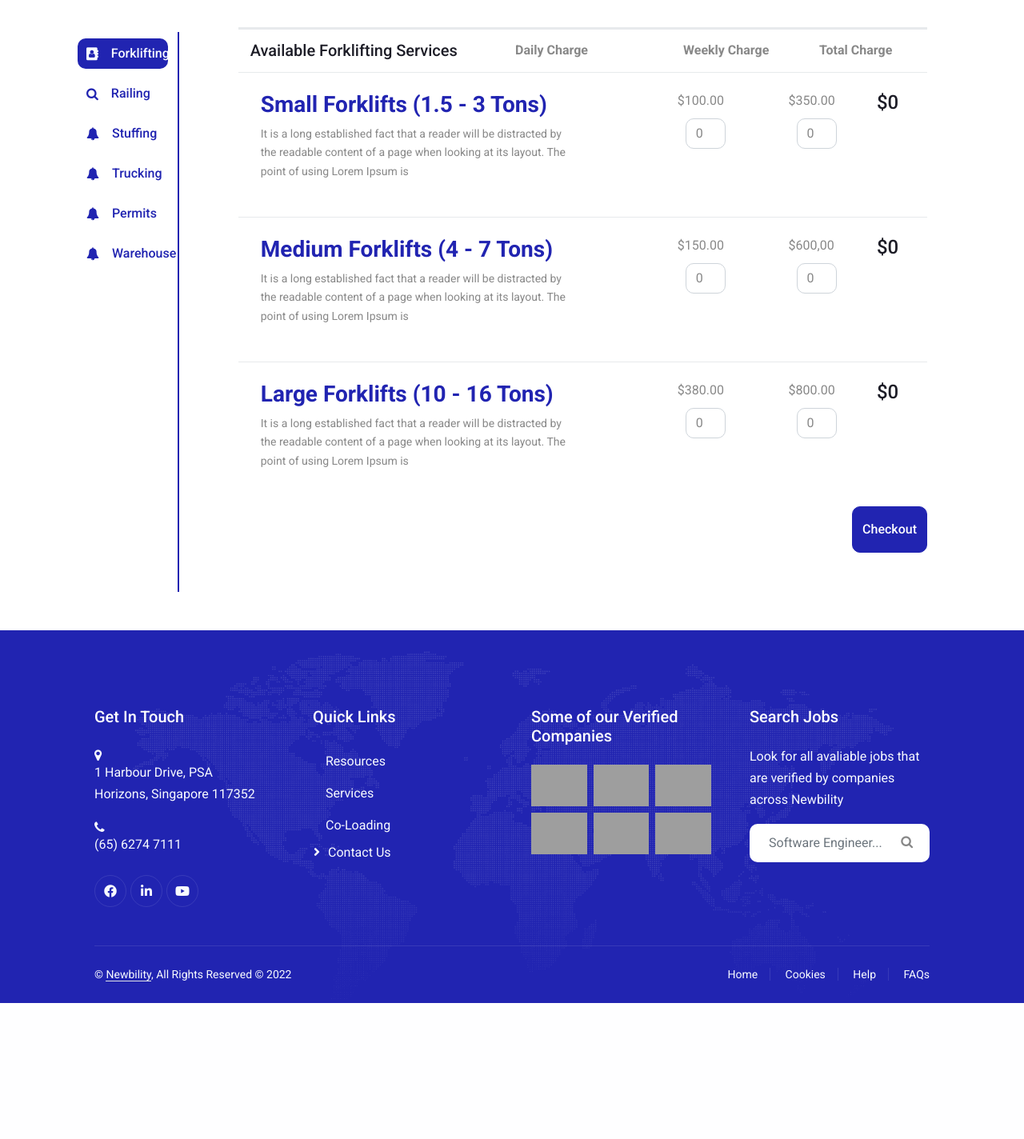
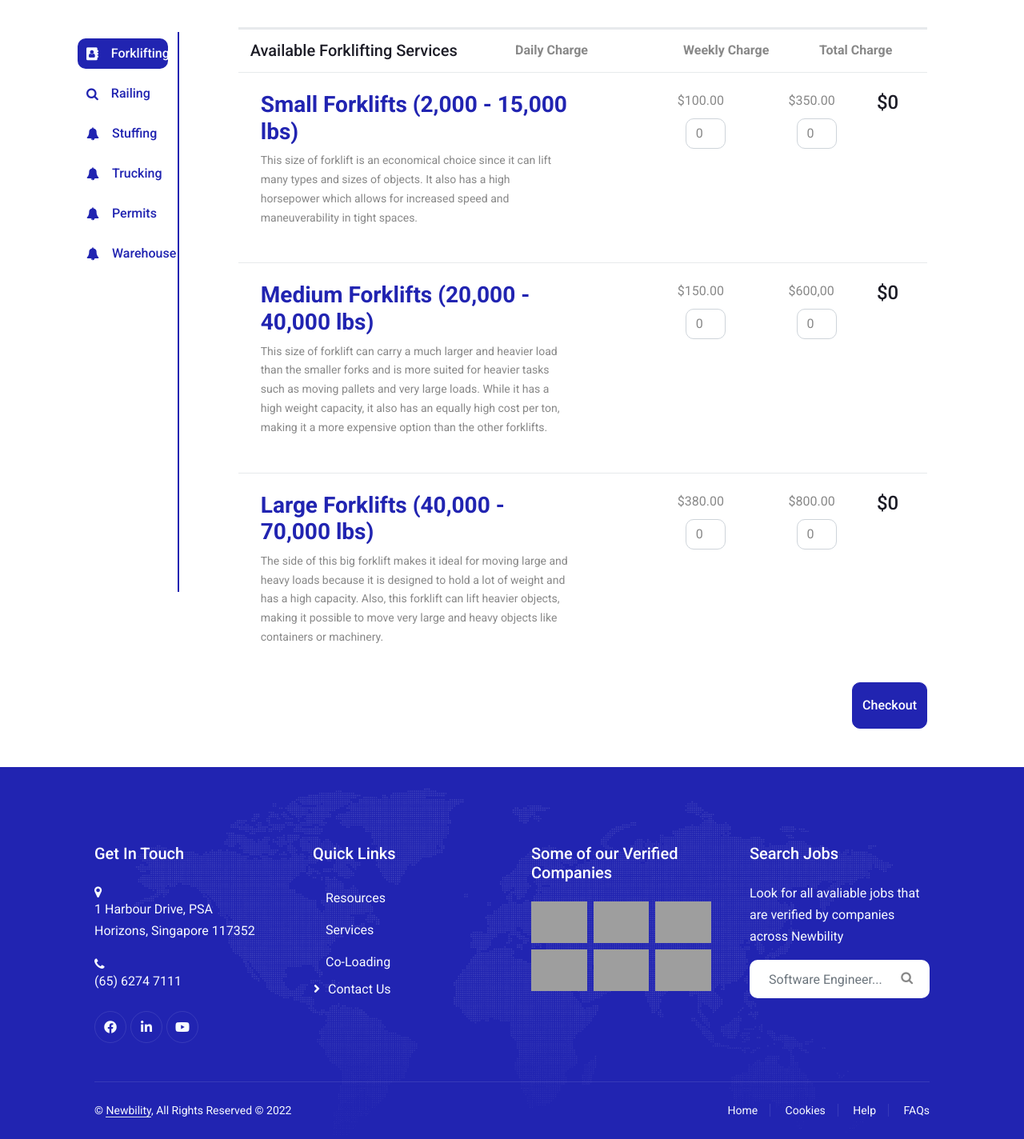
Before and after one commit to leileijng/CodeSprint_2022, a Django app: page /forkliftServices in a window 1280 px wide. Shown: the part 99-1523 px from the top of the page at 80% size. Before the commit the page ends 1353 px from the top, so only its background shows below. Run offline with Django 3.2, Linux system fonts and the light colour scheme; some libraries are stand-ins or nearby versions; grey boxes are pictures that could not be loaded.

Commit message:
clean up forklift description

```diff
--- a/Hackathon/Homepage/templates/forkliftServices.html
+++ b/Hackathon/Homepage/templates/forkliftServices.html
@@ -63,12 +63,11 @@
                                                     <td class="desc" width="540">
                                                         <h3>
                                                         <a href="#" class="text-navy">
-                                                            Small Forklifts (1.5 - 3 Tons)
+                                                            Small Forklifts (2,000 - 15,000 lbs)
                                                         </a>
                                                         </h3>
                                                         <p class="small">
-                                                            It is a long established fact that a reader will be distracted by the readable
-                                                            content of a page when looking at its layout. The point of using Lorem Ipsum is
+                                                            This size of forklift is an economical choice since it can lift many types and sizes of objects. It also has a high horsepower which allows for increased speed and maneuverability in tight spaces.
                                                         </p>
                                                     </td>
 
@@ -103,12 +102,11 @@
                                                     <td class="desc" width="540">
                                                         <h3>
                                                         <a href="#" class="text-navy">
-                                                            Medium Forklifts (4 - 7 Tons)
+                                                            Medium Forklifts (20,000 - 40,000 lbs)
                                                         </a>
                                                         </h3>
                                                         <p class="small">
-                                                            It is a long established fact that a reader will be distracted by the readable
-                                                            content of a page when looking at its layout. The point of using Lorem Ipsum is
+                                                            This size of forklift can carry a much larger and heavier load than the smaller forks and is more suited for heavier tasks such as moving pallets and very large loads. While it has a high weight capacity, it also has an equally high cost per ton, making it a more expensive option than the other forklifts.
                                                         </p>
                                                     </td>
 
@@ -143,12 +141,11 @@
                                                     <td class="desc" width="540">
                                                         <h3>
                                                         <a href="#" class="text-navy">
-                                                            Large Forklifts (10 - 16 Tons)
+                                                            Large Forklifts (40,000 - 70,000 lbs)
                                                         </a>
                                                         </h3>
                                                         <p class="small">
-                                                            It is a long established fact that a reader will be distracted by the readable
-                                                            content of a page when looking at its layout. The point of using Lorem Ipsum is
+                                                            The side of this big forklift makes it ideal for moving large and heavy loads because it is designed to hold a lot of weight and has a high capacity. Also, this forklift can lift heavier objects, making it possible to move very large and heavy objects like containers or machinery.
                                                         </p>
                                                     </td>
 
```
